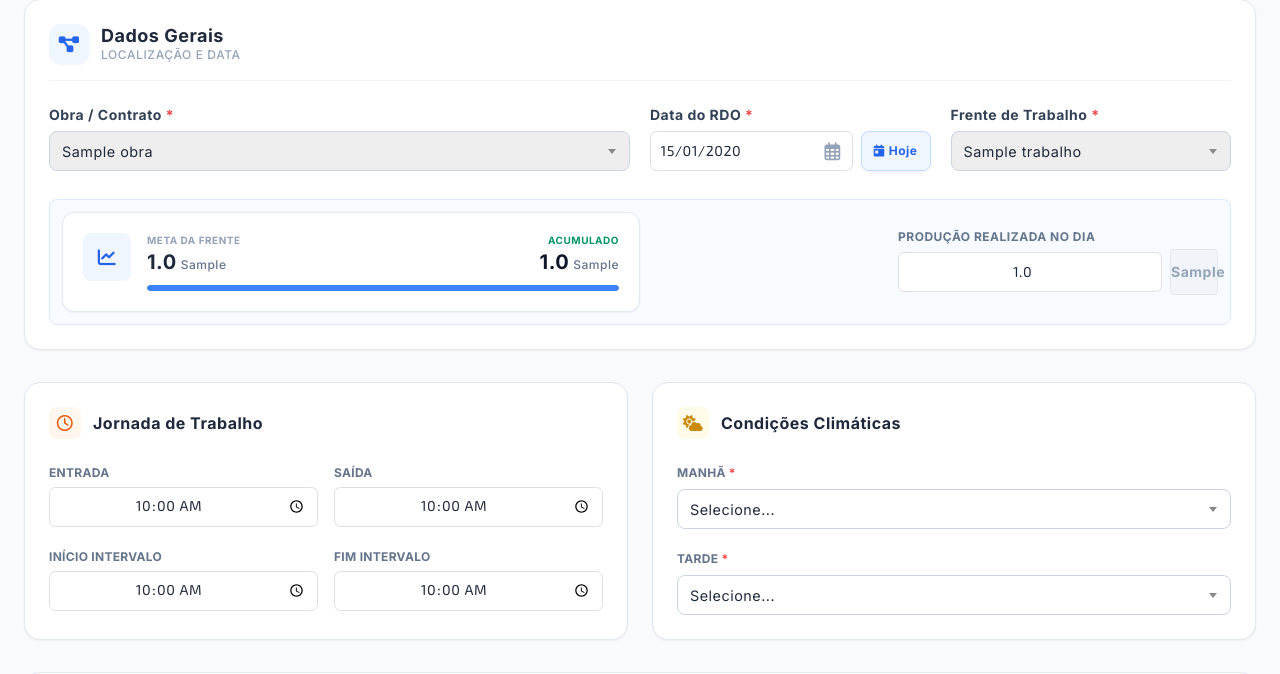
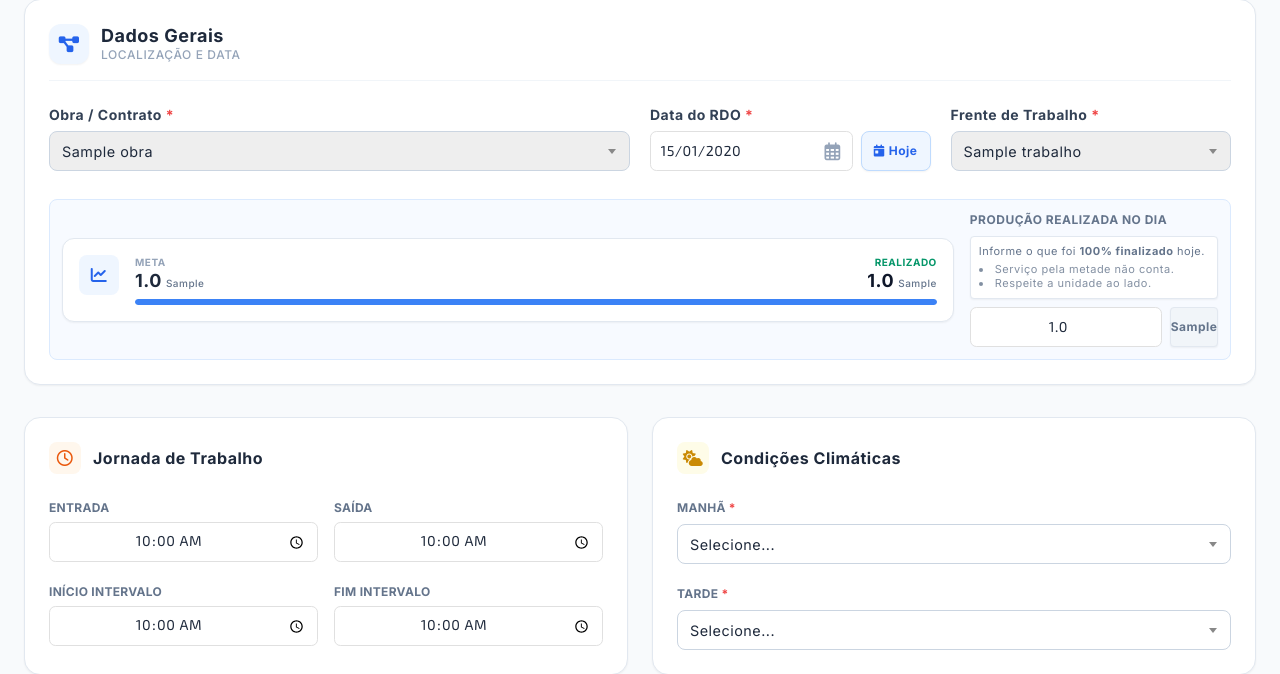
Before and after one commit to werneckx/Projeto-Relatorio-Diario-de-Obra, a Flask app: page /auth/editar-rdo/1 in a window 1280 px wide. Shown: the part 213-887 px from the top of the page. Run offline with Flask 3, Linux system fonts and the light colour scheme; a user stored in the database is signed in; tables that the repository leaves empty hold one stand-in row (values such as "Sample post"); some libraries are stand-ins or nearby versions.

Commit message:
Excluir RDO + Descrição do Campo de Realizado
Excluir

```diff
--- a/app/routes/auth.py
+++ b/app/routes/auth.py
@@ -760,6 +760,41 @@ def editar_rdo(rdo_id):
         TagsOcorrencias=TagsOcorrencias
     )
 
+@auth_bp.post("/excluir-rdo/<int:rdo_id>")
+@login_required
+def excluir_rdo(rdo_id):
+    from app.models.rdo import RDO, Atividades, RDOMaoObra, Equipamentos, Fotos, TagsOcorrencias, Assinatura
+    from app import db
+    try:
+        item_rdo = RDO.query.get_or_404(rdo_id)
+
+        # Excluir fotos fisicamente
+        upload_folder = os.path.join(current_app.root_path, 'static', 'uploads', 'rdo')
+        fotos = Fotos.query.filter_by(id_rdo=item_rdo.id).all()
+        for foto in fotos:
+            caminho_arquivo = os.path.join(upload_folder, foto.arquivo)
+            if os.path.exists(caminho_arquivo):
+                os.remove(caminho_arquivo)
+
+        # Excluir registros relacionados
+        Atividades.query.filter_by(id_rdo=item_rdo.id).delete()
+        RDOMaoObra.query.filter_by(id_rdo=item_rdo.id).delete()
+        Equipamentos.query.filter_by(id_rdo=item_rdo.id).delete()
+        TagsOcorrencias.query.filter_by(id_rdo=item_rdo.id).delete()
+        Fotos.query.filter_by(id_rdo=item_rdo.id).delete()
+        Assinatura.query.filter_by(id_rdo=item_rdo.id).delete()
+
+        # Excluir o RDO
+        db.session.delete(item_rdo)
+        db.session.commit()
+
+        flash(f"RDO Nº {item_rdo.id_sequencial} excluído com sucesso!", "success")
+        return redirect(url_for('auth.inicio'))
+    except Exception as e:
+        db.session.rollback()
+        flash(f"Ocorreu um erro ao excluir o RDO: {str(e)}", "danger")
+        return redirect(url_for('auth.inicio'))
+
 # Lista RDO (placeholder)
 
 @auth_bp.get("/lista-rdo")
--- a/app/templates/form_rdo.html
+++ b/app/templates/form_rdo.html
@@ -611,53 +611,51 @@
                             class="fas fa-exclamation-triangle mr-1"></i> Erro ao carregar.</div>
                 </div>
 
-                <!-- BLOCO DE AVANÇO FÍSICO (Atualizado com Visual Bonito + Lógica de JS) -->
+                <!-- BLOCO DE AVANÇO FÍSICO (Atualizado com Visual Bonito + Input Otimizado) -->
                 <div id="block_progresso"
-                    class="{% if not (item and item.frente_trabalho and item.frente_trabalho.unidade) %}hidden{% endif %} md:col-span-4 bg-blue-50/50 rounded-lg p-3 border border-blue-100 flex flex-col sm:flex-row gap-4 items-center justify-between mt-2">
-
-                    <!-- Card Visual com IDs específicos para o JS atualizar -->
-                    <div class="bg-white rounded-xl shadow-sm border border-slate-200 p-5 w-full sm:w-2/3 md:w-1/2">
+                    class="{% if not (item and item.frente_trabalho and item.frente_trabalho.unidade) %}hidden{% endif %} md:col-span-4 bg-blue-50/50 rounded-lg p-3 border border-blue-100 flex flex-col sm:flex-row gap-4 items-start sm:items-center justify-between mt-2">
+
+                    <!-- 1. Card Visual de Metas (Lado Esquerdo) -->
+                    <div class="bg-white rounded-xl shadow-sm border border-slate-200 p-4 w-full sm:flex-1">
                         <div class="flex items-start gap-4">
-                            <!-- Ícone Destacado -->
+                            <!-- Ícone -->
                             <div
-                                class="w-12 h-12 rounded-lg bg-blue-50 text-blue-600 flex items-center justify-center shrink-0 text-lg">
+                                class="w-10 h-10 rounded-lg bg-blue-50 text-blue-600 flex items-center justify-center shrink-0 text-base">
                                 <i class="fas fa-chart-line"></i>
                             </div>
 
-                            <!-- Conteúdo -->
+                            <!-- Conteúdo de Valores -->
                             <div class="flex-1 min-w-0">
-                                <div class="flex items-center justify-between">
-                                    <!-- Bloco Meta -->
-                                    <div class="mb-3">
-                                        <p class="text-[10px] text-slate-400 font-bold uppercase tracking-wider mb-1">
-                                            Meta da Frente</p>
+                                <div class="flex items-center justify-between mb-2">
+                                    <!-- Meta -->
+                                    <div>
+                                        <p class="text-[10px] text-slate-400 font-bold uppercase tracking-wider mb-0.5">
+                                            Meta</p>
                                         <div class="flex items-baseline gap-1">
-                                            <!-- ID para JS -->
                                             <span id="label_meta_valor"
-                                                class="text-xl font-bold text-slate-800 leading-none">
+                                                class="text-lg font-bold text-slate-800 leading-none">
                                                 {{ item.frente_trabalho.qtd_planejada if item and item.frente_trabalho
                                                 else '0' }}
                                             </span>
-                                            <!-- Classe para JS atualizar todas as unidades -->
-                                            <span class="label_unidade_dinamica text-xs text-slate-500 font-medium">
+                                            <span class="label_unidade_dinamica text-[10px] text-slate-500 font-medium">
                                                 {{ item.frente_trabalho.unidade if item and item.frente_trabalho else
                                                 '-' }}
                                             </span>
                                         </div>
                                     </div>
 
-                                    <!-- Bloco Realizado -->
-                                    <div class="mb-3 text-right">
-                                        <p class="text-[10px] text-emerald-600 font-bold uppercase tracking-wider mb-1">
-                                            Acumulado</p>
+                                    <!-- Acumulado -->
+                                    <div class="text-right">
+                                        <p
+                                            class="text-[10px] text-emerald-600 font-bold uppercase tracking-wider mb-0.5">
+                                            Realizado</p>
                                         <div class="flex items-baseline gap-1 justify-end">
-                                            <!-- ID para JS -->
                                             <span id="label_realizado_valor"
-                                                class="text-xl font-bold text-slate-900 leading-none">
+                                                class="text-lg font-bold text-slate-900 leading-none">
                                                 {{ item.frente_trabalho.qtd_realizada if item and item.frente_trabalho
                                                 else '0' }}
                                             </span>
-                                            <span class="label_unidade_dinamica text-xs text-slate-500 font-medium">
+                                            <span class="label_unidade_dinamica text-[10px] text-slate-500 font-medium">
                                                 {{ item.frente_trabalho.unidade if item and item.frente_trabalho else
                                                 '-' }}
                                             </span>
@@ -665,7 +663,7 @@
                                     </div>
                                 </div>
 
-                                <!-- Barra de progresso dinâmica -->
+                                <!-- Barra de progresso -->
                                 {% set realizado = item.frente_trabalho.qtd_realizada if item and item.frente_trabalho
                                 else 0 %}
                                 {% set meta = item.frente_trabalho.qtd_planejada if item and item.frente_trabalho else 0
@@ -681,20 +679,37 @@
                         </div>
                     </div>
 
-                    <div class="flex-1 w-full sm:w-auto sm:max-w-xs">
-                        <label class="text-xs font-bold text-slate-500 uppercase mb-1 block">Produção Realizada no
-                            dia</label>
+                    <!-- 2. Área de Input de Produção (Lado Direito - Otimizado) -->
+                    <div class="w-full sm:w-auto sm:max-w-sm shrink-0">
+
+                        <label class="text-xs font-bold text-slate-500 uppercase mb-2 block">
+                            Produção Realizada no Dia
+                        </label>
+
+                        <!-- Box de Instruções Compacto -->
+                        <div
+                            class="mb-2 p-2 bg-white border border-slate-200 rounded text-[11px] leading-tight text-slate-500 shadow-sm">
+                            <p class="mb-1">Informe o que foi <strong>100% finalizado</strong> hoje.</p>
+                            <ul class="list-disc list-inside opacity-80">
+                                <li>Serviço pela metade não conta.</li>
+                                <li>Respeite a unidade ao lado.</li>
+                            </ul>
+                        </div>
+
                         <div class="flex items-center gap-2">
                             <input type="number" name="qtd_produzida" step="0.01"
-                                class="form-control-std font-bold text-blue-700 text-center h-12 text-lg"
+                                class="form-control-std font-bold text-blue-700 text-center h-10 text-lg w-full border border-slate-300 rounded px-2 focus:outline-none focus:ring-2 focus:ring-blue-500"
                                 placeholder="0.00"
                                 value="{{ item.qtd_produzida if item and item.qtd_produzida is not none else '' }}"
                                 {{ 'disabled' if view_mode }}>
+
                             <span
-                                class="label_unidade_dinamica text-sm font-bold text-slate-400 w-12 text-center bg-slate-100 rounded py-3 border border-slate-200">{{
-                                item.frente_trabalho.unidade if item and item.frente_trabalho else '-' }}</span>
+                                class="label_unidade_dinamica flex items-center justify-center text-xs font-bold text-slate-500 h-10 w-12 bg-slate-100 rounded border border-slate-200 shadow-sm">
+                                {{ item.frente_trabalho.unidade if item and item.frente_trabalho else '-' }}
+                            </span>
                         </div>
                     </div>
+
                 </div>
 
             </div>
--- a/app/templates/list_rdo.html
+++ b/app/templates/list_rdo.html
@@ -991,8 +991,8 @@
     }
 
     function excluirItem(id) {
-        if (!confirm("Tem certeza que deseja excluir este RDO?")) return;
-        fetch(`/delete/rdo/${id}`, { method: "POST" })
+        if (!confirm("Tem certeza que deseja excluir este RDO? A ação não pode ser desfeita.")) return;
+        fetch(`/auth/excluir-rdo/${id}`, { method: "POST" })
             .then(res => {
                 if (res.ok) window.location.reload();
                 else alert("Erro ao excluir.");
```
Also changed, not shown: app/static/uploads/assinaturas/sig_166_1_20260122085359.png (added), app/static/uploads/rdo/20260120_114659044218_0.jpg (deleted), app/static/uploads/rdo/20260120_133916818859_0.jpg (deleted), app/static/uploads/rdo/20260120_134121903646_0.jpeg (deleted), app/static/uploads/rdo/20260120_170304964533_0.jpg (deleted).
